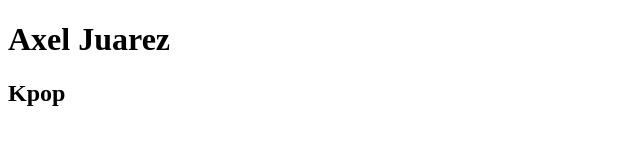
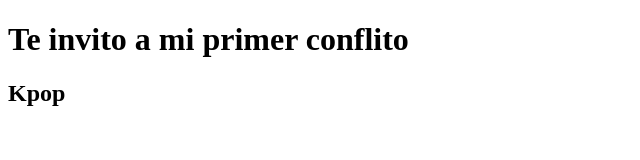
Before and after one commit to axeljuarezg03/CH62-mis_preferencias, a plain HTML site: page index.html in a window 1280 px wide. Shown: the whole page, without its empty margins (0-640 px from the left). Drawn offline with Linux system fonts and the light colour scheme.

Commit message:
feat: modificación remota del h1 desde github

```diff
--- a/index.html
+++ b/index.html
@@ -6,7 +6,7 @@
     <title>Document</title>
 </head>
 <body>
-    <h1>Axel Juarez</h1>
+    <h1>Te invito a mi primer conflito</h1>
     <h2>Kpop</h2>
 </body>
 </html>
```
